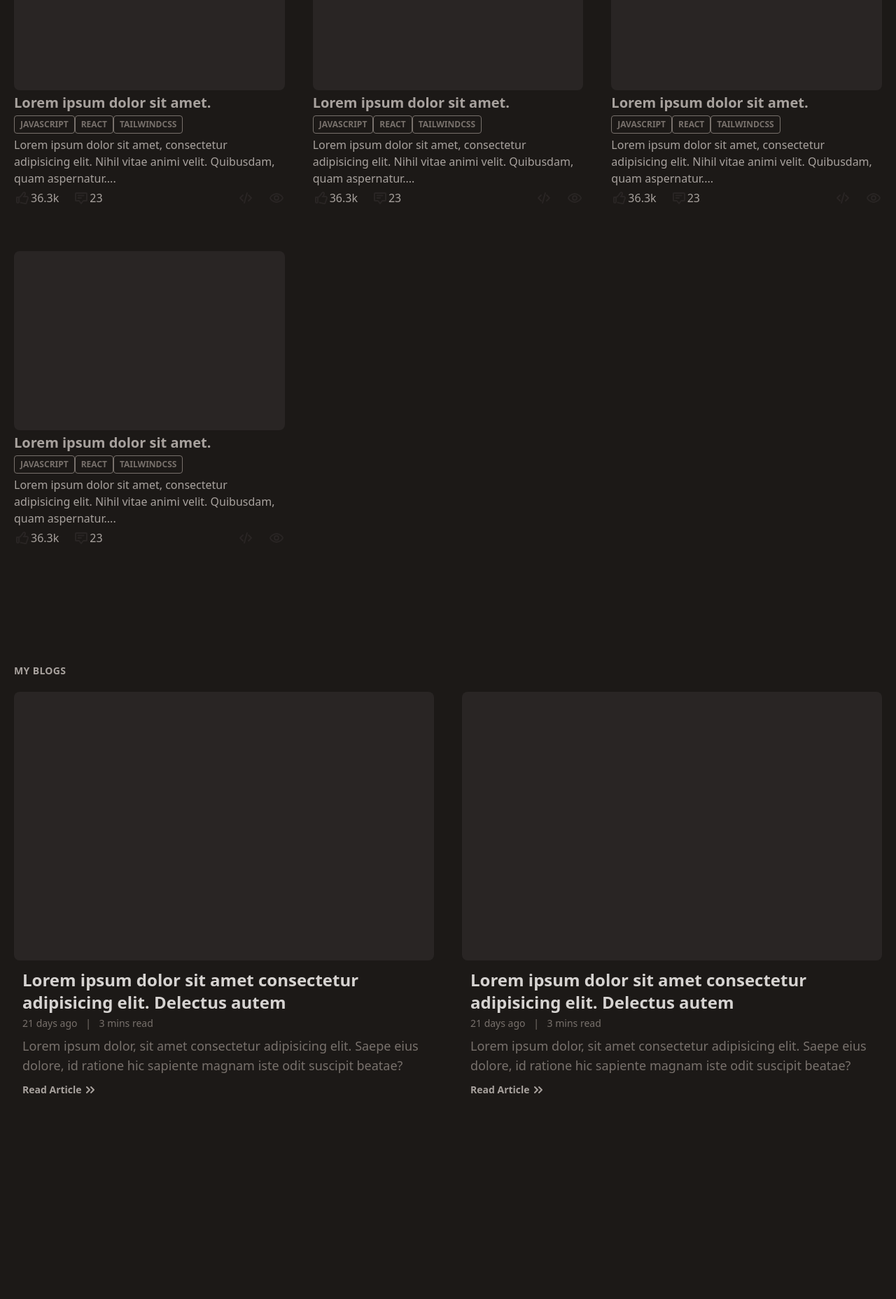
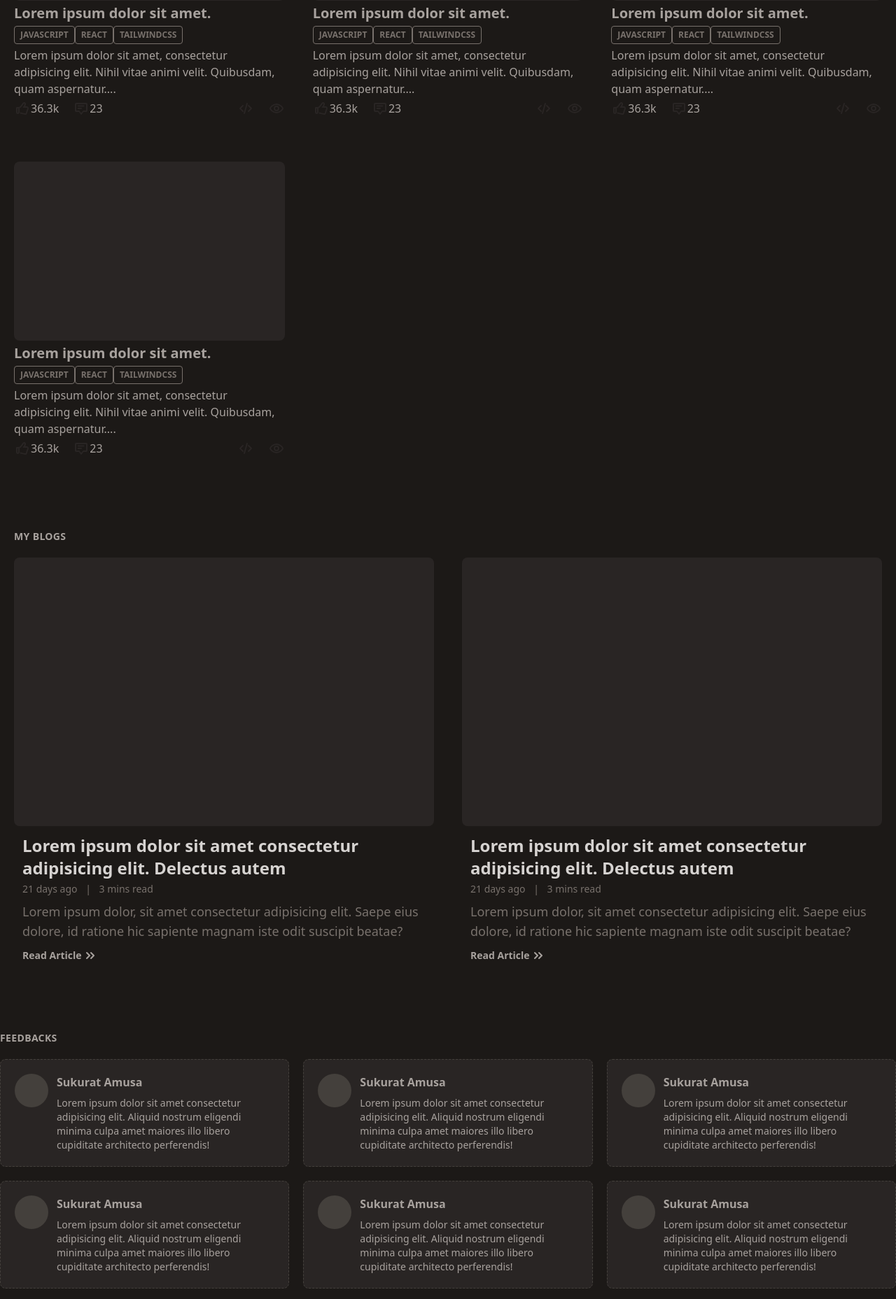
Before and after one commit to usmaarn/portfolio, a Flask app: page / in a window 1280 px wide. Shown: the part 1583-3440 px from the top of the page at 70% size. Before the commit the page ends 3146 px from the top, so only its background shows below. Run offline with Flask 3, Linux system fonts and the light colour scheme.

Commit message:
2024-03-27 13:23:11.183533 - fb55614c-ba21-4d78-a7f1-0ca40a404ae9

```diff
--- a/portfolio/static/css/app.css
+++ b/portfolio/static/css/app.css
@@ -1,7 +1,15 @@
 .home > :not([hidden]) ~ :not([hidden]) {
   --tw-space-y-reverse: 0;
-  margin-top: calc(8rem * calc(1 - var(--tw-space-y-reverse)));
-  margin-bottom: calc(8rem * var(--tw-space-y-reverse));
+  margin-top: calc(2.5rem * calc(1 - var(--tw-space-y-reverse)));
+  margin-bottom: calc(2.5rem * var(--tw-space-y-reverse));
+}
+
+@media (min-width: 768px) {
+  .home > :not([hidden]) ~ :not([hidden]) {
+    --tw-space-y-reverse: 0;
+    margin-top: calc(4rem * calc(1 - var(--tw-space-y-reverse)));
+    margin-bottom: calc(4rem * var(--tw-space-y-reverse));
+  }
 }
 
 section .heading {
@@ -735,16 +731,16 @@ video {
   display: none;
 }
 
+.h-12 {
+  height: 3rem;
+}
+
 .h-14 {
   height: 3.5rem;
 }
 
-.h-20 {
-  height: 5rem;
-}
-
-.h-5 {
-  height: 1.25rem;
+.h-6 {
+  height: 1.5rem;
 }
 
 .h-64 {
@@ -755,52 +751,20 @@ video {
   height: 100%;
 }
 
-.h-6 {
-  height: 1.5rem;
-}
-
-.h-screen {
-  height: 100vh;
-}
-
-.h-12 {
-  height: 3rem;
-}
-
-.h-96 {
-  height: 24rem;
-}
-
 .min-h-screen {
   min-height: 100vh;
 }
 
-.w-0 {
-  width: 0px;
-}
-
-.w-0\.5 {
-  width: 0.125rem;
-}
-
-.w-20 {
-  width: 5rem;
-}
-
-.w-full {
-  width: 100%;
+.w-12 {
+  width: 3rem;
 }
 
 .w-6 {
   width: 1.5rem;
 }
 
-.w-screen {
-  width: 100vw;
-}
-
-.w-12 {
-  width: 3rem;
+.w-full {
+  width: 100%;
 }
 
 .max-w-screen-md {
@@ -815,8 +779,8 @@ video {
   max-width: 24rem;
 }
 
-.grid-cols-2 {
-  grid-template-columns: repeat(2, minmax(0, 1fr));
+.grid-cols-3 {
+  grid-template-columns: repeat(3, minmax(0, 1fr));
 }
 
 .flex-col {
@@ -835,32 +799,28 @@ video {
   align-items: center;
 }
 
-.justify-end {
-  justify-content: flex-end;
+.justify-center {
+  justify-content: center;
 }
 
-.justify-center {
-  justify-content: center;
+.gap-5 {
+  gap: 1.25rem;
 }
 
 .gap-3 {
   gap: 0.75rem;
 }
 
-.gap-5 {
-  gap: 1.25rem;
+.space-x-2 > :not([hidden]) ~ :not([hidden]) {
+  --tw-space-x-reverse: 0;
+  margin-right: calc(0.5rem * var(--tw-space-x-reverse));
+  margin-left: calc(0.5rem * calc(1 - var(--tw-space-x-reverse)));
 }
 
 .space-y-1 > :not([hidden]) ~ :not([hidden]) {
   --tw-space-y-reverse: 0;
   margin-top: calc(0.25rem * calc(1 - var(--tw-space-y-reverse)));
   margin-bottom: calc(0.25rem * var(--tw-space-y-reverse));
-}
-
-.space-x-2 > :not([hidden]) ~ :not([hidden]) {
-  --tw-space-x-reverse: 0;
-  margin-right: calc(0.5rem * var(--tw-space-x-reverse));
-  margin-left: calc(0.5rem * calc(1 - var(--tw-space-x-reverse)));
 }
 
 .rounded {
@@ -871,12 +831,12 @@ video {
   border-radius: 0.5rem;
 }
 
+.rounded-full {
+  border-radius: 9999px;
+}
+
 .border {
   border-width: 1px;
-}
-
-.border-0 {
-  border-width: 0px;
 }
 
 .border-b {
@@ -912,9 +877,14 @@ video {
   background-color: rgb(28 25 23 / var(--tw-bg-opacity));
 }
 
-.bg-zinc-600 {
+.bg-zinc-700 {
   --tw-bg-opacity: 1;
-  background-color: rgb(82 82 91 / var(--tw-bg-opacity));
+  background-color: rgb(63 63 70 / var(--tw-bg-opacity));
+}
+
+.bg-stone-700 {
+  --tw-bg-opacity: 1;
+  background-color: rgb(68 64 60 / var(--tw-bg-opacity));
 }
 
 .bg-zinc-800 {
--- a/portfolio/templates/home.html
+++ b/portfolio/templates/home.html
@@ -7,6 +7,7 @@
     {% include 'parts/home/skills.html' %}
     {% include 'parts/home/projects.html' %}
     {% include 'parts/home/blogs.html' %}
+    {% include 'parts/home/feedbacks.html' %}
 
 </div>
 {% endblock %}
--- a/portfolio/templates/parts/home/blogs.html
+++ b/portfolio/templates/parts/home/blogs.html
@@ -5,7 +5,7 @@
         {% for blog in ['1',2] %}
         <div class="">
             <a href="#" class="block h-64 md:h-96 bg-stone-800 rounded-lg"></a>
-            <div class="px-3 md:py-3">
+            <div class="md:p-3">
                 <h3 class="text-xl md:text-2xl text-stone-300 hover:text-stone-500 hover:underline font-bold">
                     <a href="#">
                         Lorem ipsum dolor sit amet consectetur adipisicing elit. Delectus autem
--- /dev/null
+++ b/portfolio/templates/parts/home/feedbacks.html
@@ -0,0 +1,21 @@
+<section>
+    <h3 class="heading">Feedbacks</h3>
+
+    <div class="grid grid-cols-3 gap-5">
+        {% for feedback in [1,2,3,4,5,6,7,8] %}
+        <div class="flex gap-3 p-5 border border-dashed border-stone-700 rounded-lg bg-stone-800">
+            <div class="">
+                <div class="w-12 h-12 rounded-full bg-stone-700"></div>
+            </div>
+            <div class="">
+                <h4 class="capitalize font-bold">Sukurat Amusa</h4>
+                <p class="text-sm font-light mt-2">
+                    Lorem ipsum dolor sit amet consectetur adipisicing elit. Aliquid nostrum eligendi
+                    minima culpa amet maiores illo libero cupiditate architecto perferendis!
+                </p>
+
+            </div>
+        </div>
+        {% endfor %}
+    </div>
+</section>
--- a/src/css/home.css
+++ b/src/css/home.css
@@ -1,5 +1,5 @@
 .home {
-    @apply space-y-32;
+    @apply space-y-10 md:space-y-16;
 }
 
 section .heading {
```
Also changed, not shown: other parts of portfolio/static/css/app.css (+61 -177 lines).
